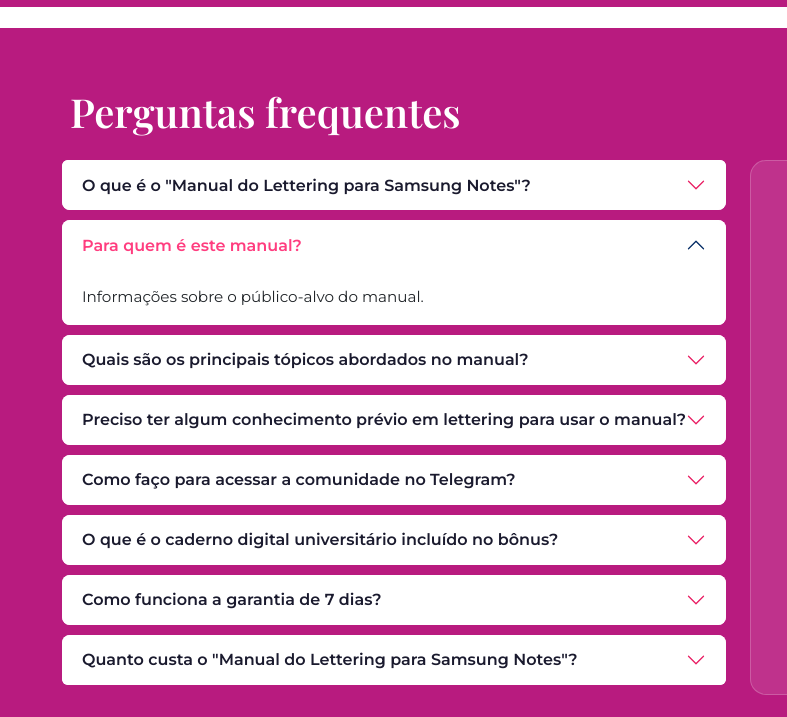
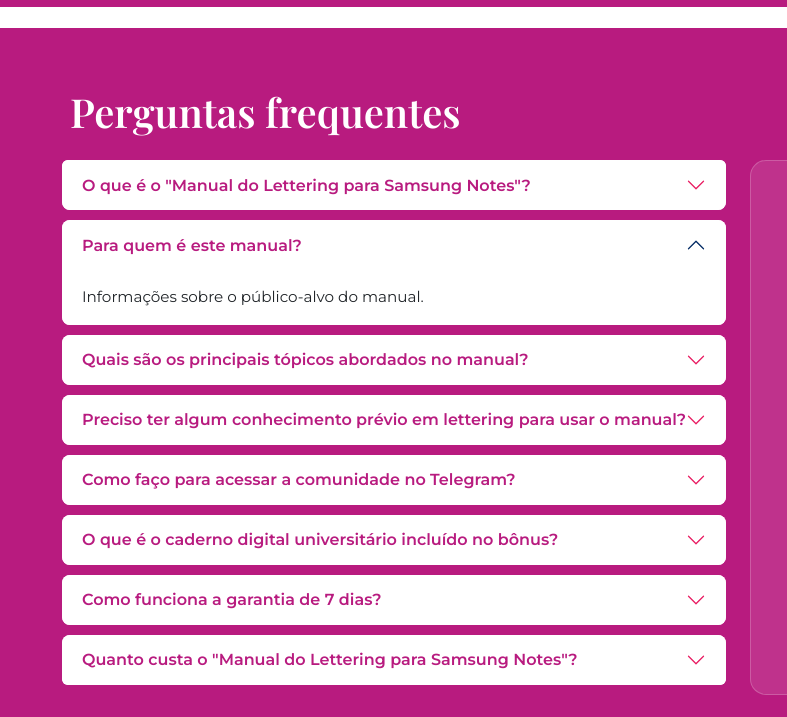
Before and after one commit to BilionBoy/lettering, a plain HTML site: page index.html in a window 1280 px wide. Both pictures are taken after a click on the button "Para quem é este manual?". Shown: the part 4161-4878 px from the top of the page, 0-787 px from the left. Drawn offline with nearby package versions, Linux system fonts and the light colour scheme.

```diff
--- a/styles.css
+++ b/styles.css
@@ -940,7 +940,7 @@ h6 {
 
 .accordion-button {
   background-color: var(--light);
-  color: var(--dark);
+  color: #b81b7f;
   font-weight: 600;
   padding: 15px 20px;
   box-shadow: var(--shadow);
@@ -949,7 +949,7 @@ h6 {
 
 .accordion-button:not(.collapsed) {
   background-color: var(--light);
-  color: var(--primary);
+  color: #b81b7f;
 }
 
 .accordion-button:focus {
```
